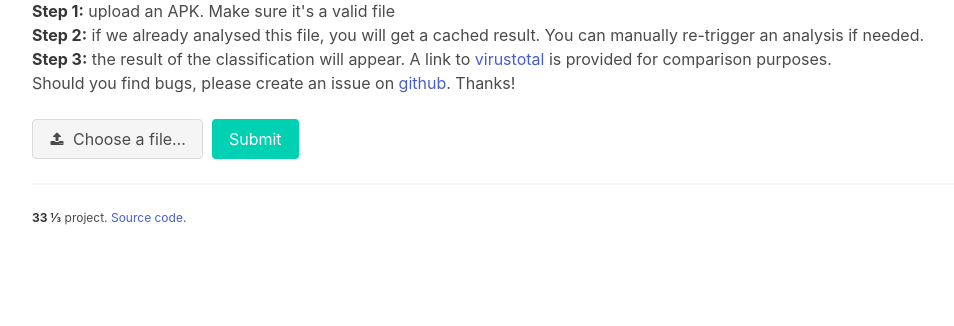
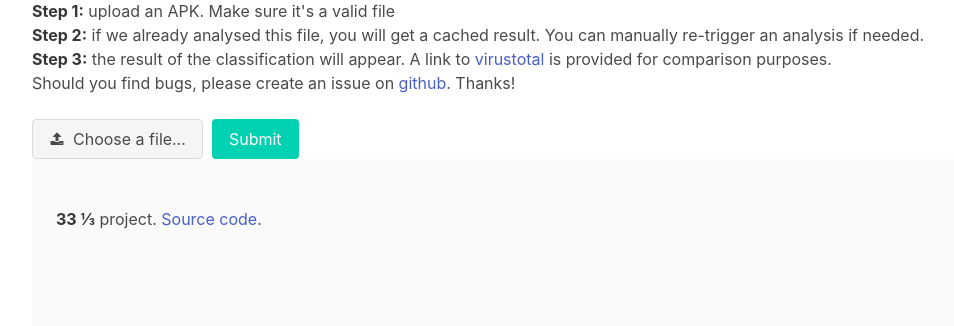
Before and after one commit to 33onethird/web-submit, a Flask app: page /help in a window 1280 px wide. Shown: the part 187-513 px from the top of the page, without its empty margins (32-986 px from the left). Run offline with Flask 2, Linux system fonts and the light colour scheme; some libraries are stand-ins or nearby versions.

Commit message:
Resolved conflicts

```diff
--- a/templates/layout.html
+++ b/templates/layout.html
@@ -31,25 +31,27 @@
 {% with messages = get_flashed_messages() %}
   {% if messages %}
   <section class="section">
-        <div class="notification is-info">
-		<button class="delete"></button>
-		<ul class=flashes>
+      <div class="container">
+          <div class="notification is-warning">
+            <ul class=flashes>
             {% for message in messages %}
-			<li>{{ message }}</li>
+              <li>{{ message }}</li>
             {% endfor %}
-		</ul>
-	</div>
+            </ul>
+          </div>
+      </div>
   </section>
+  </div>
   {% endif %}
 {% endwith %}
 {% block body %}{% endblock %}
-  <div class="container is-size-3">
-  <hr/>
-    <div class="content has-text-left is-small">
+<footer class="footer">
+  <div class="container">
+    <div class="content has-text-left">
       <p>
         <strong>33 &#8531;</strong> project. <a href="https://github.com/33onethird">Source code</a>.
       </p>
     </div>
   </div>
-  </section>
+</footer></section>
 </body>
```
